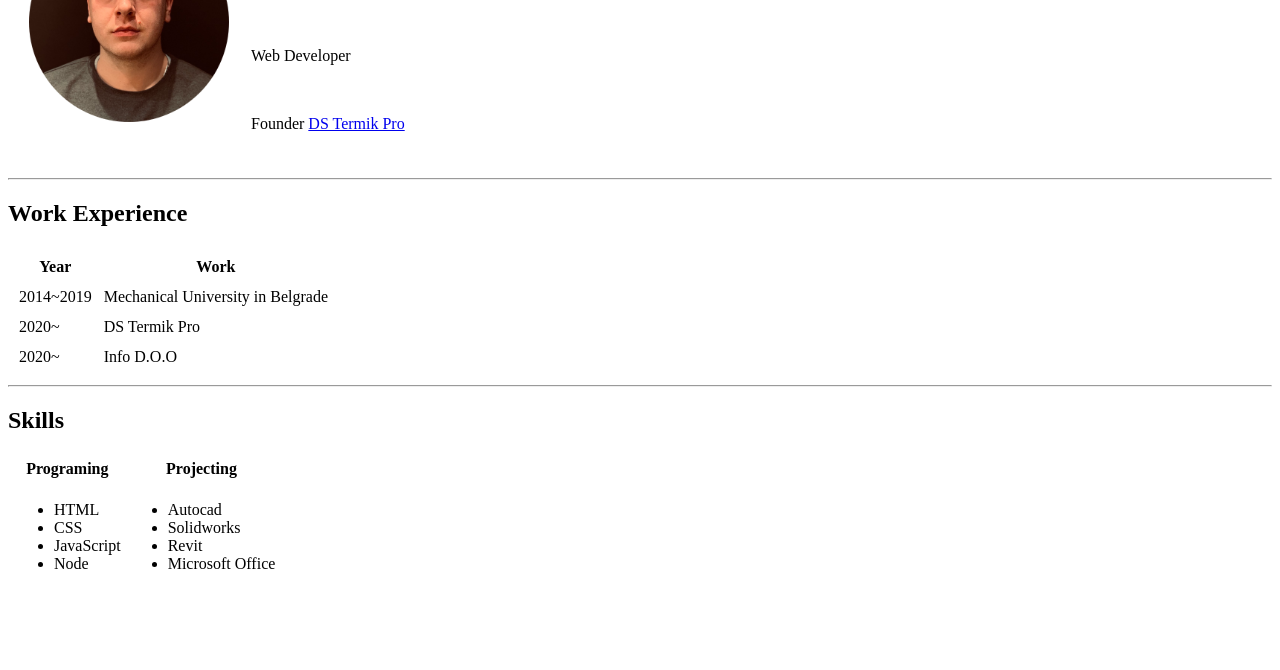
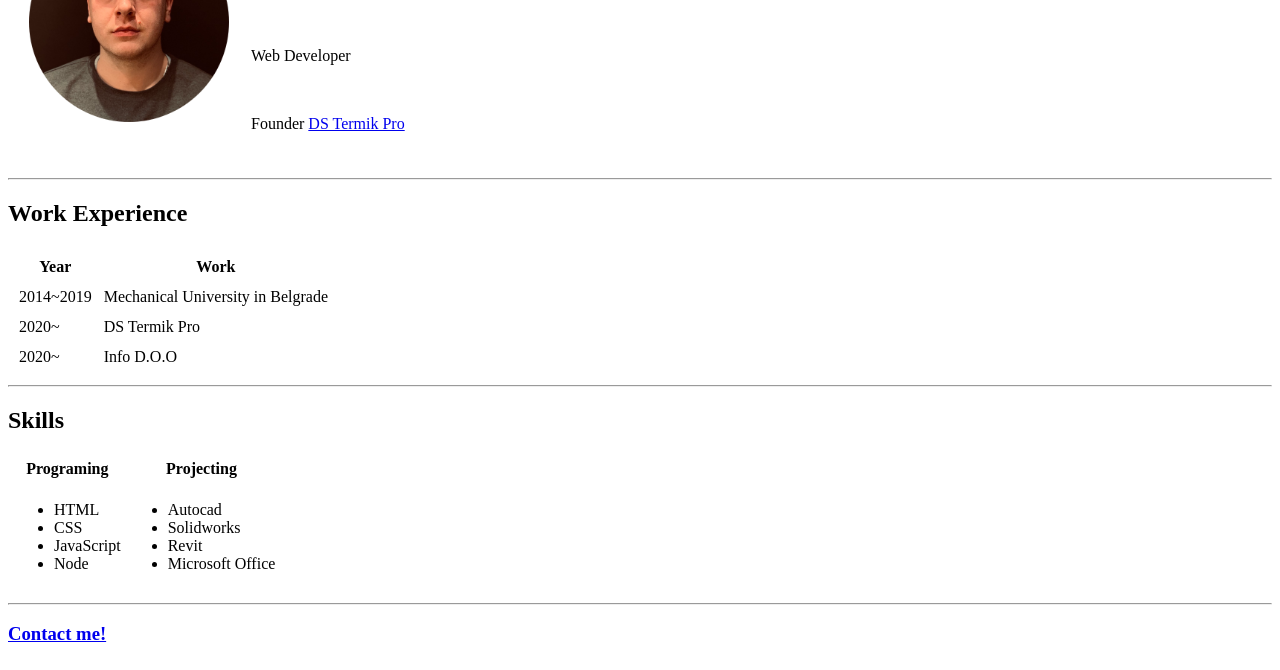
Before and after one commit to peconis/cv, a plain HTML site: page index.html in a window 1280 px wide. Shown: the part 130-800 px from the top of the page. Drawn offline with Linux system fonts and the light colour scheme.

Commit message:
Add files via upload

```diff
--- a/index.html
+++ b/index.html
@@ -59,6 +59,8 @@
           </ul></td>
       </tr>
     </table>
+    <hr>
+    <h3><a href="contact.html">Contact me!</a></h3>
 
 
     </body>
```
